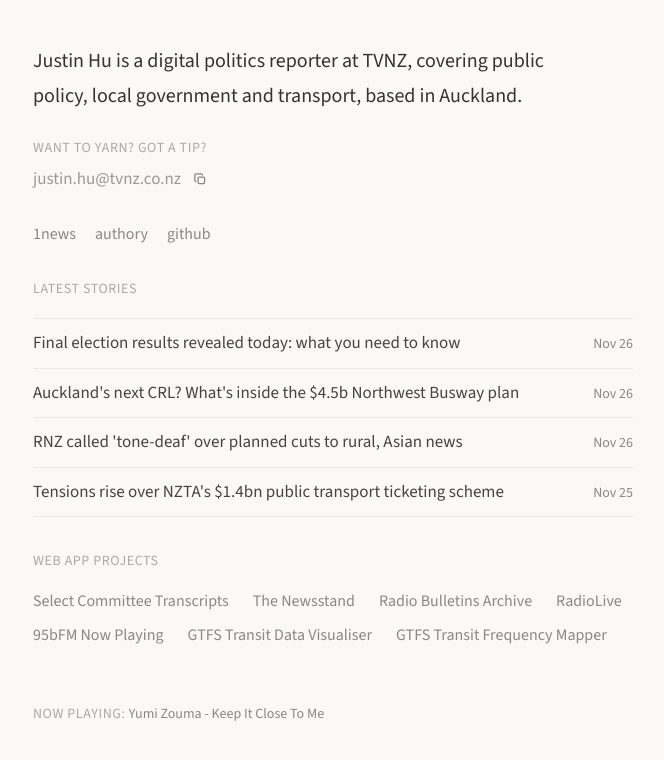
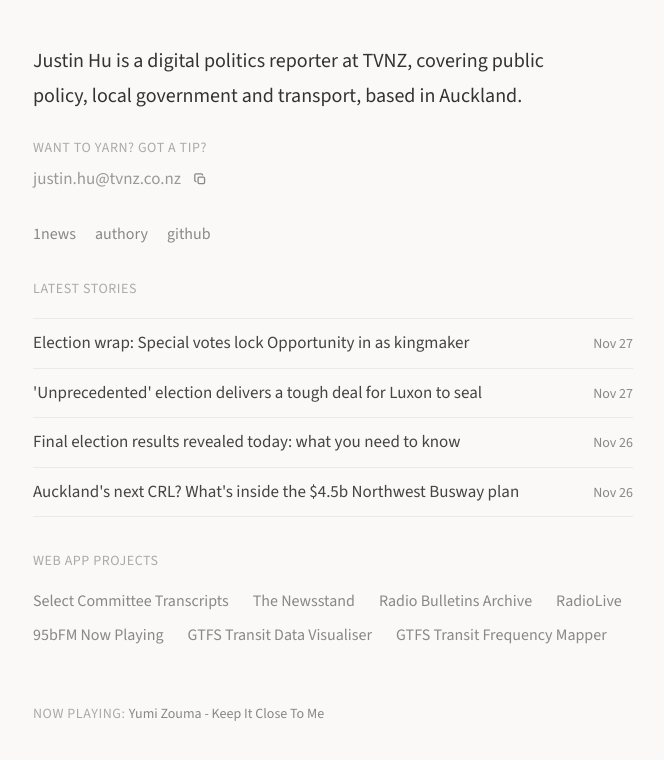
Before and after one commit to justinhu-nz/justinhu-nz.github.io, a plain HTML site: page index.html in a window 1280 px wide. Shown: the whole page, without its empty margins (29-693 px from the left). Drawn offline with Linux system fonts and the light colour scheme.

Commit message:
chore: update recent articles

```diff
--- a/index.html
+++ b/index.html
@@ -261,21 +261,21 @@ body[data-email-cursor="original"] .email { cursor: var(--email-cursor-original)
 <p style="font-size: 14px; color: var(--label); letter-spacing: 0.04em; text-transform: uppercase; margin: 0 0 19px">Latest stories</p>
 
 <div style="display: flex; flex-direction: column; font-size: 17px">
+<a href="https://www.1news.co.nz/2026/11/27/election-live-official-results-at-2pm-as-nation-waits-on-special-votes/" class="article" style="padding: 12px 0; border-top: 1px solid var(--rule); color: var(--body); text-decoration: none">
+<span style="line-height: 1.45">Election wrap: Special votes lock Opportunity in as kingmaker</span>
+<span style="font-size: 14px; color: var(--subtle); white-space: nowrap; flex-shrink: 0" data-iso="2026-11-27">Nov 27</span>
+</a>
+<a href="https://www.1news.co.nz/2026/11/27/unprecedented-election-delivers-a-tough-deal-for-luxon-to-seal/" class="article" style="padding: 12px 0; border-top: 1px solid var(--rule); color: var(--body); text-decoration: none">
+<span style="line-height: 1.45">&#x27;Unprecedented&#x27; election delivers a tough deal for Luxon to seal</span>
+<span style="font-size: 14px; color: var(--subtle); white-space: nowrap; flex-shrink: 0" data-iso="2026-11-27">Nov 27</span>
+</a>
 <a href="https://www.1news.co.nz/2026/11/27/final-election-results-revealed-today-what-you-need-to-know/" class="article" style="padding: 12px 0; border-top: 1px solid var(--rule); color: var(--body); text-decoration: none">
 <span style="line-height: 1.45">Final election results revealed today: what you need to know</span>
 <span style="font-size: 14px; color: var(--subtle); white-space: nowrap; flex-shrink: 0" data-iso="2026-11-26">Nov 26</span>
 </a>
-<a href="https://www.1news.co.nz/2026/11/27/aucklands-next-crl-whats-inside-the-45b-northwest-busway-plan/" class="article" style="padding: 12px 0; border-top: 1px solid var(--rule); color: var(--body); text-decoration: none">
+<a href="https://www.1news.co.nz/2026/11/27/aucklands-next-crl-whats-inside-the-45b-northwest-busway-plan/" class="article" style="padding: 12px 0; border-top: 1px solid var(--rule); border-bottom: 1px solid var(--rule); color: var(--body); text-decoration: none">
 <span style="line-height: 1.45">Auckland&#x27;s next CRL? What&#x27;s inside the $4.5b Northwest Busway plan</span>
 <span style="font-size: 14px; color: var(--subtle); white-space: nowrap; flex-shrink: 0" data-iso="2026-11-26">Nov 26</span>
-</a>
-<a href="https://www.1news.co.nz/2026/11/26/rnz-called-tone-deaf-over-planned-cuts-to-rural-asian-news/" class="article" style="padding: 12px 0; border-top: 1px solid var(--rule); color: var(--body); text-decoration: none">
-<span style="line-height: 1.45">RNZ called &#x27;tone-deaf&#x27; over planned cuts to rural, Asian news</span>
-<span style="font-size: 14px; color: var(--subtle); white-space: nowrap; flex-shrink: 0" data-iso="2026-11-26">Nov 26</span>
-</a>
-<a href="https://www.1news.co.nz/2026/11/26/tensions-rise-over-nztas-14bn-public-transport-ticketing-scheme/" class="article" style="padding: 12px 0; border-top: 1px solid var(--rule); border-bottom: 1px solid var(--rule); color: var(--body); text-decoration: none">
-<span style="line-height: 1.45">Tensions rise over NZTA&#x27;s $1.4bn public transport ticketing scheme</span>
-<span style="font-size: 14px; color: var(--subtle); white-space: nowrap; flex-shrink: 0" data-iso="2026-11-25">Nov 25</span>
 </a>
 </div>
 </div>
```
